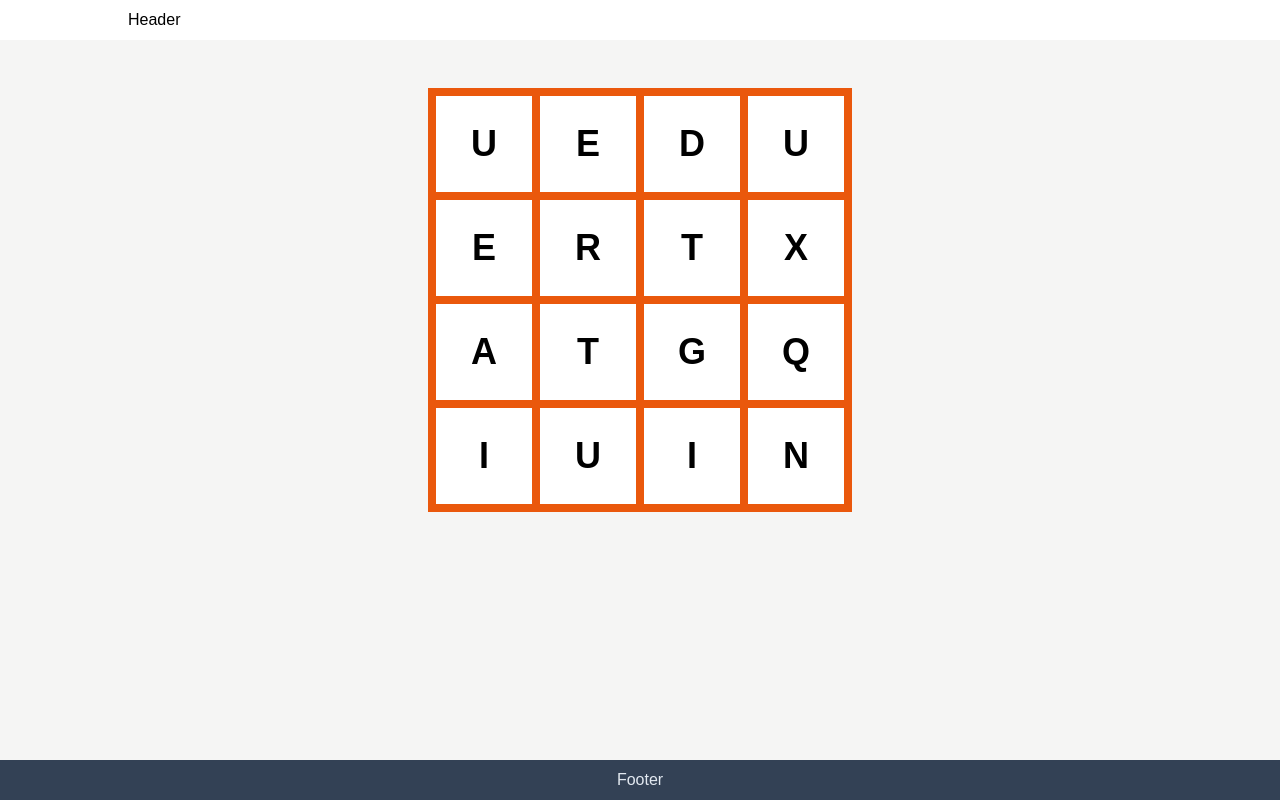
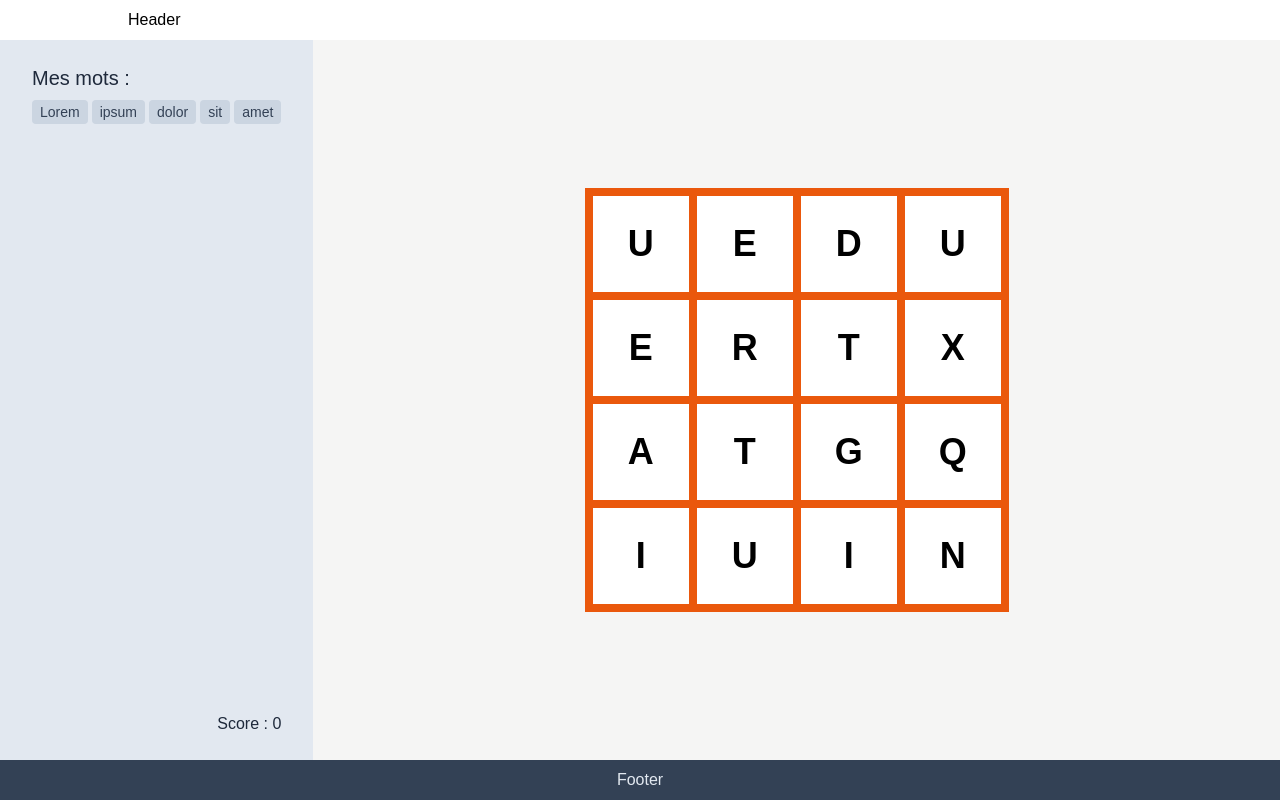
Before and after one commit to rmondi/melimix, a Next.js app: page / in a window 1280 px wide. Built offline with nearby package versions, Linux system fonts and the light colour scheme.

Commit message:
[Add] Interface with sidebar and Board

```diff
--- a/app/page.tsx
+++ b/app/page.tsx
@@ -1,16 +1,17 @@
 "use client";
 
-import Section from "@/components/Section";
+import Sidebar from "@/components/Sidebar";
 import Board from "@/components/Board";
 
 const Home = () => {
 
   return (
-    <Section>
-      <div className="flex justify-center">
+    <div className="flex-grow xl:flex xl:items-stretch">
+      <Sidebar />
+      <div className="xl:flex-grow flex justify-center xl:items-center my-8 xl:my-0">
         <Board />
       </div>
-    </Section>
+    </div>
   )
 }
 
--- a/components/Dice.tsx
+++ b/components/Dice.tsx
@@ -10,8 +10,6 @@ type DiceType = {
 const Dice = ( { letter, handleClick }: DiceType ) => {
 
   const { value, direction, isSelected } = letter;
-
-  console.log( direction )
 
   return (
     <div
--- a/components/Main.tsx
+++ b/components/Main.tsx
@@ -7,7 +7,7 @@ type MainType = {
 const Main = ( { children }: MainType ) => {
 
   return (
-    <main className="flex-grow">
+    <main className="flex-grow flex flex-col">
       { children }
     </main>
   )
--- a/components/Section.tsx
+++ b/components/Section.tsx
@@ -7,7 +7,7 @@ type SectionType = {
 const Section = ( { children }: SectionType ) => {
 
   return (
-    <section className="my-4 sm:my-8 xl:my-12 2xl:my-16">
+    <section className="my-8 sm:my-8 xl:my-12 2xl:my-16">
       <div className="px-5 sm:px-8 xl:px-0 xl:m-auto xl:max-w-5xl 2xl:max-w-7xl">
         { children }
       </div>
--- /dev/null
+++ b/components/Sidebar.tsx
@@ -0,0 +1,31 @@
+"use client";
+
+import { v4 as uuidv4 } from "uuid";
+import Word from "./Word";
+
+const Sidebar = () => {
+
+  const words = [ "Lorem", "ipsum", "dolor", "sit", "amet" ];
+
+  return (
+    <aside className="h-40 xl:h-auto bg-slate-200">
+      <div className="flex flex-col px-5 sm:px-8 py-4 sm:py-6 h-full">
+        <div className="flex-grow">
+          <h2 className="text-xl font-medium text-slate-800">Mes mots :</h2>
+          <div className="flex gap-1 mt-2">
+            {
+              words.map( word => <Word key={ uuidv4() } word={ word } /> )
+            }
+          </div>
+        </div>
+        <div className="flex justify-end items-end">
+          <h3 className="text-md text-right text-slate-800">
+            Score : 0
+          </h3>
+        </div>
+      </div>
+    </aside>
+  )
+}
+
+export default Sidebar
--- /dev/null
+++ b/components/Word.tsx
@@ -0,0 +1,16 @@
+"use client";
+
+type WordType = {
+  word: string;
+};
+
+const Word = ( { word }: WordType ) => {
+
+  return (
+    <div className="inline-flex items-center h-6 px-2 font-light text-sm text-slate-700 bg-slate-300 rounded">
+      { word }
+    </div>
+  )
+}
+
+export default Word
```
